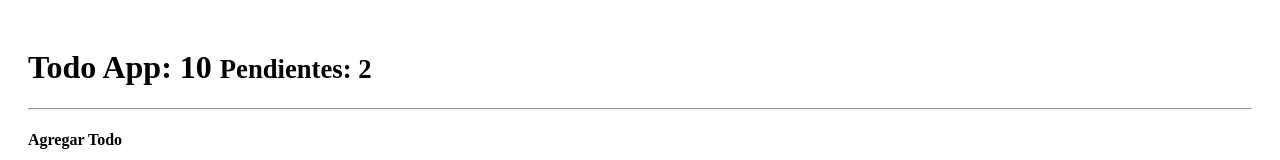
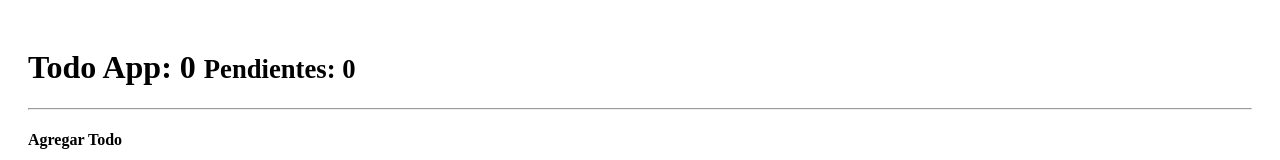
Before and after one commit to JasubiPL/React_Course, a React app in the folder 05-hooks-app/: page / in a window 1280 px wide. Shown: the top 160 px of the page. Built offline with nearby package versions, Linux system fonts and the light colour scheme; the HTML template or start-up script is replaced by a standard one.

Commit message:
Se termino el Todo app con un useTodo

```diff
--- a/05-hooks-app/src/08-useReducer/TodoApp.jsx
+++ b/05-hooks-app/src/08-useReducer/TodoApp.jsx
@@ -1,61 +1,29 @@
-import { useEffect, useReducer } from "react"
-import { todoReducer } from "./todoReducer"
+import { useEffect } from "react"
 import { TodoList } from "./TodoList"
 import { TodoAdd } from "./TodoAdd"
-
-const initialState =[
-  // {
-  //   id: new Date().getTime(),
-  //   description: 'Recolectar la piedra del alma',
-  //   done: false
-  // },
-  // {
-  //   id: new Date().getTime()+1,
-  //   description: 'Recolectar la piedra del poder',
-  //   done: false
-  // }
-]
-
-const init = () =>{
-  return JSON.parse( localStorage.getItem('todos'))|| []
-}
+import { useTodo } from "../hooks/useTodo"
 
 export const TodoApp = () =>{
-  const [ todos, dispatch ] = useReducer(todoReducer, initialState, init)
+
+  const { handlerNewTodo, handlerDeleteTodo, onToggleTodo, todos, todosCount, pendingTodos } = useTodo()
 
   useEffect(() =>{
     localStorage.setItem('todos', JSON.stringify( todos ))
   },[todos])
 
-  const handlerNewTodo = ( todo ) =>{
-    const action = {
-      type: '[TODO] Add Todo',
-      payload: todo
-    }
-
-    dispatch( action )
-  }
-
-  const handlerDeleteTodo = ( id ) =>{
-    dispatch({
-      type: '[TODO] Remove Todo',
-      payload: id
-    })
-
-  }
-
-
-
-
 
   return(
     <>
-      <h1>Todo App: 10 <small>Pendientes: 2</small></h1>
+      <h1>Todo App: { todosCount } <small>Pendientes: { pendingTodos }</small></h1>
       <hr />
 
       <div className="row">
         <div className="col-7">
-          <TodoList todos={todos} handlerDeleteTodo={ handlerDeleteTodo }/>
+          <TodoList
+            todos={todos}
+            handlerDeleteTodo={ handlerDeleteTodo }
+            onToggleTodo={ onToggleTodo }
+          />
         </div>
         <div className="col-5">
           <h4>Agregar Todo</h4>
--- a/05-hooks-app/src/08-useReducer/TodoItem.jsx
+++ b/05-hooks-app/src/08-useReducer/TodoItem.jsx
@@ -1,8 +1,10 @@
-export const TodoItem = ({ todo, handlerDeleteTodo }) => {
+export const TodoItem = ({ todo, handlerDeleteTodo, onToggleTodo }) => {
 
   return(
     <li className="list-group-item d-flex justify-content-between">
-      <span>{ todo.description}</span>
+      <span className={`${todo.done ? 'text-decoration-line-through': ''}`} onClick={() => onToggleTodo( todo.id )}>
+        { todo.description}
+      </span>
       <button
         className="btn btn-danger"
         onClick={() => handlerDeleteTodo( todo.id ) }
--- a/05-hooks-app/src/08-useReducer/TodoList.jsx
+++ b/05-hooks-app/src/08-useReducer/TodoList.jsx
@@ -1,12 +1,17 @@
 import { TodoItem } from "./TodoItem"
 
-export const TodoList = ({ todos = [], handlerDeleteTodo }) => {
+export const TodoList = ({ todos = [], handlerDeleteTodo, onToggleTodo }) => {
 
   return(
     <ul className="list-group">
     {
       todos.map(todo =>(
-        <TodoItem key={todo.id} todo={ todo } handlerDeleteTodo ={ handlerDeleteTodo } />
+        <TodoItem
+        key={todo.id}
+        todo={ todo }
+        handlerDeleteTodo ={ handlerDeleteTodo }
+        onToggleTodo={ onToggleTodo }
+        />
       ))
     }
   </ul>
--- a/05-hooks-app/src/08-useReducer/todoReducer.js
+++ b/05-hooks-app/src/08-useReducer/todoReducer.js
@@ -7,6 +7,18 @@ export const todoReducer = ( initialState = [], action) =>{
     case '[TODO] Remove Todo':
     return initialState.filter(todo => todo.id !== action.payload)
 
+    case '[TODO] Toggle Todo':
+    return initialState.map(todo =>{
+      if(todo.id === action.payload){
+        return {
+          ...todo,
+          done: !todo.done
+        }
+      }
+
+      return todo
+    })
+
     default:
       return initialState
 
--- /dev/null
+++ b/05-hooks-app/src/hooks/useTodo.jsx
@@ -0,0 +1,49 @@
+import { useReducer } from "react"
+import { todoReducer } from "../08-useReducer/todoReducer"
+
+const initialState =[]
+
+const init = () =>{
+  return JSON.parse( localStorage.getItem('todos'))|| []
+}
+
+export const useTodo = () =>{
+  const [ todos, dispatch ] = useReducer(todoReducer, initialState, init)
+
+  const pendingTodos = todos.filter(todo => !todo.done).length
+  const todosCount = todos.length
+
+  const handlerNewTodo = ( todo ) =>{
+    const action = {
+      type: '[TODO] Add Todo',
+      payload: todo
+    }
+
+    dispatch( action )
+  }
+
+  const handlerDeleteTodo = ( id ) =>{
+    dispatch({
+      type: '[TODO] Remove Todo',
+      payload: id
+    })
+
+  }
+
+  const onToggleTodo = ( id ) =>{
+     dispatch({
+       type: '[TODO] Toggle Todo',
+       payload: id
+     })
+  }
+
+
+  return{
+    todos,
+    handlerNewTodo,
+    handlerDeleteTodo,
+    onToggleTodo,
+    pendingTodos,
+    todosCount
+  }
+}
```
